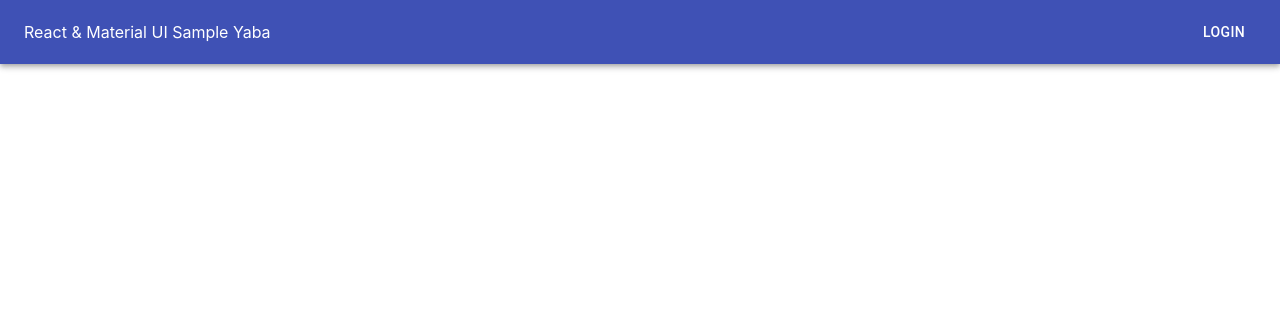
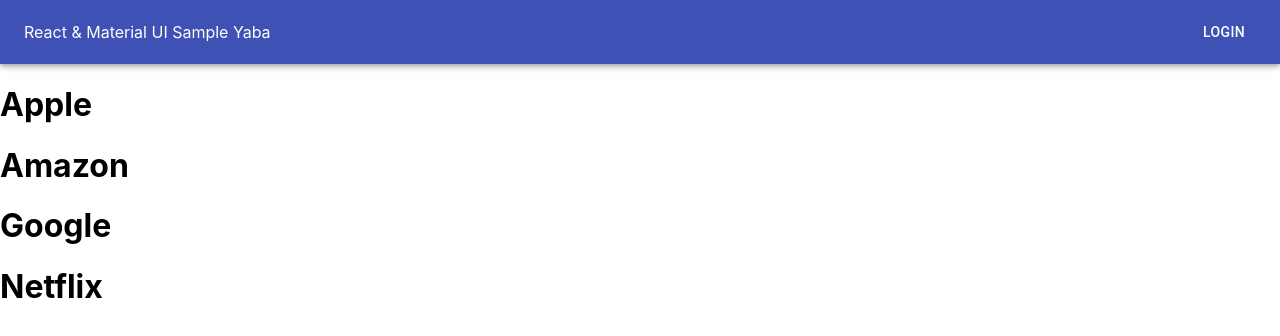
Before and after one commit to PhillipNguyen1/JobsTracker, a React (Create React App) app in the folder client/: page / in a window 1280 px wide. Shown: the top 336 px of the page. Built offline with nearby package versions, Linux system fonts and the light colour scheme.

Commit message:
Added mock data

```diff
--- a/client/src/App.js
+++ b/client/src/App.js
@@ -1,12 +1,13 @@
 import React from 'react';
 import './App.css';
 import Navbar from './components/Navbar'
+import ApplicationsTable from './components/ApplicationsTable';
 
 function App() {
   return (
     <div>
-      <Navbar/>
-
+      <Navbar />
+      <ApplicationsTable />
     </div>
   );
 }
--- /dev/null
+++ b/client/src/components/ApplicationsTable.js
@@ -0,0 +1,59 @@
+import React, { Component } from "react";
+
+export default class ApplicationsTable extends Component {
+  constructor(props) {
+    super(props);
+    this.state = [
+      {
+        id: 1,
+        companyName: "Apple",
+        applicationDate: "10/21/2019",
+        position: "software engineer",
+        location: "Houston, TX",
+        salary: 87000,
+        status: "Pending",
+        portalLink: "www.apple.com"
+      },
+      {
+        id: 2,
+        companyName: "Amazon",
+        applicationDate: "08/06/2019",
+        position: "software engineer",
+        location: "Houston, TX",
+        salary: 80000,
+        status: "Pending",
+        portalLink: "www.Amazon.com"
+      },
+      {
+        id: 3,
+        companyName: "Google",
+        applicationDate: "07/17/2018",
+        position: "software engineer",
+        location: "Houston, TX",
+        salary: 10000,
+        status: "Accepted",
+        portalLink: "www.Goodle.com"
+      },
+      {
+        id: 4,
+        companyName: "Netflix",
+        applicationDate: "08/06/2019",
+        position: "software engineer",
+        location: "Houston, TX",
+        salary: 90000,
+        status: "Pending",
+        portalLink: "www.Netflix.com"
+      }
+    ];
+  }
+
+  render() {
+    return (
+      <div>
+        {this.state.map(app => (
+          <h1>{app.companyName}</h1>
+        ))}
+      </div>
+    );
+  }
+}
--- a/client/src/components/Navbar.js
+++ b/client/src/components/Navbar.js
@@ -1,35 +1,35 @@
-import React from 'react';
-import AppBar from '@material-ui/core/AppBar';
-import { makeStyles } from '@material-ui/core/styles';
-import ToolBar from '@material-ui/core/Toolbar';
-import Typography from "@material-ui/core/Typography"
-import Button from '@material-ui/core/Button';
+import React from "react";
+import AppBar from "@material-ui/core/AppBar";
+import { makeStyles } from "@material-ui/core/styles";
+import ToolBar from "@material-ui/core/Toolbar";
+import Typography from "@material-ui/core/Typography";
+import Button from "@material-ui/core/Button";
 
 const useStyles = makeStyles(theme => ({
   root: {
-        flexGrow: 1,
+    flexGrow: 1
   },
   title: {
-        flexGrow: 1,
-      },
+    flexGrow: 1
+  }
 }));
 
-const Navbar = () =>{
+const Navbar = () => {
   const classes = useStyles();
-    return(
+
+  return (
     <div className={classes.root}>
       <AppBar position="static">
         <ToolBar>
-                    <Typography variant='title' color='inherit' className={classes.title}>
+          <Typography variant="title" color="inherit" className={classes.title}>
             React & Material UI Sample Yaba
           </Typography>
-
 
           <Button color="inherit">Login</Button>
         </ToolBar>
       </AppBar>
     </div>
   );
-}
+};
 
 export default Navbar;
```
Lines whose indentation alone changed are shown as unchanged.
